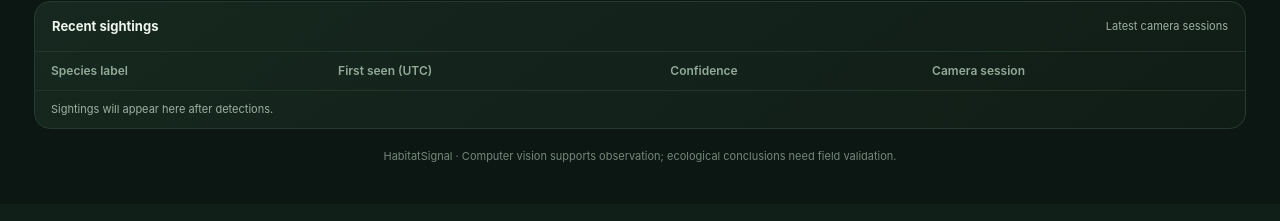
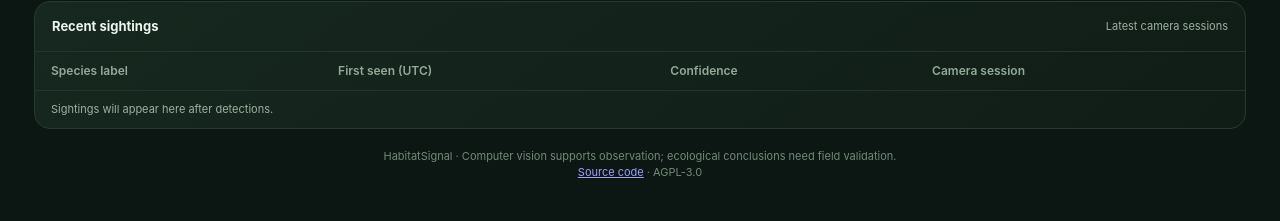
Before and after one commit to zaidmoen/HabitatSignal, a Flask app: page / in a window 1280 px wide. Shown: the part 855-1076 px from the top of the page. Before the commit the page ends 1017 px from the top, so only its background shows below. Run offline with Flask 3, Linux system fonts and the light colour scheme; data that the repository does not hold is empty.

Commit message:
Add license and source attribution

```diff
--- a/templates/index.html
+++ b/templates/index.html
@@ -58,7 +58,7 @@
     <div class="card-head"><strong>Recent sightings</strong><span class="sub">Latest camera sessions</span></div>
     <table><thead><tr><th>Species label</th><th>First seen (UTC)</th><th>Confidence</th><th>Camera session</th></tr></thead><tbody id="history-body"><tr><td colspan="4" class="sub">Sightings will appear here after detections.</td></tr></tbody></table>
   </section>
-  <footer class="footer">HabitatSignal · Computer vision supports observation; ecological conclusions need field validation.</footer>
+  <footer class="footer">HabitatSignal · Computer vision supports observation; ecological conclusions need field validation.<br><a href="https://github.com/zaidmoen/HabitatSignal/tree/feat/live-wildlife-monitoring" target="_blank" rel="noopener">Source code</a> · AGPL-3.0</footer>
 </main>
 <script>
 const $ = (id) => document.getElementById(id);
```
Also changed, not shown: README.md, 1 other file.
